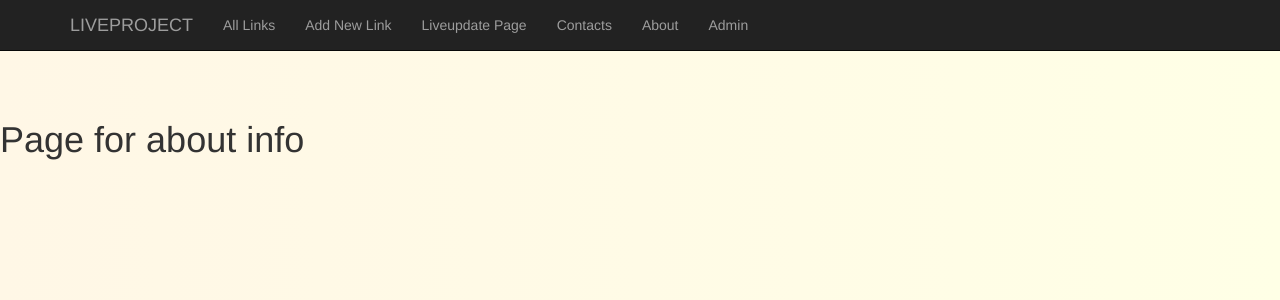
After one commit to HaideiGV/LIVE, a Django app: page /about/ in a window 1280 px wide. The commit adds this page. Shown: the top 300 px of the page. Run offline with Django 3.2, Linux system fonts and the light colour scheme; parts of the project's set-up code (start-up, migrations or seed data) failed here and were passed over; some libraries are stand-ins or nearby versions.

Commit message:
fix search form; add about page; fix some UI

```diff
--- a/liveproject/urls.py
+++ b/liveproject/urls.py
@@ -1,6 +1,6 @@
 from django.contrib import admin
 from django.conf.urls import *
-from liveupdate.views import update, scripts
+from liveupdate.views import update
 import liveupdate.views
 from liveupdate.views import allView
 
@@ -10,8 +10,9 @@ urlpatterns = patterns(
     url(r'^detail/$', update),
     url(r'^admin/', include(admin.site.urls)),
     (r'^updates-after/(?P<id>\d+)/$', liveupdate.views.updates_after),
-    (r'^links/$', liveupdate.views.allLinksPage),
+    (r'^$', liveupdate.views.allLinksPage),
     (r'^send-form/$', liveupdate.views.all_type_input_form),
-    (r'^$', liveupdate.views.new_link),
+    (r'^add-link/$', liveupdate.views.new_link),
+    (r'^about/$', liveupdate.views.about),
     (r'^login/$', liveupdate.views.login_page),
     )
--- /dev/null
+++ b/liveupdate/templates/about.html
@@ -0,0 +1,9 @@
+{% extends "base.html" %}
+
+{% block content %}
+    <h1>
+        <p>
+            Page for about info
+        </p>
+    </h1>
+{% endblock content %}
--- a/liveupdate/templates/base.html
+++ b/liveupdate/templates/base.html
@@ -40,7 +40,8 @@
   {% endblock head %}
   </head>
 
-  <body style="background-color: #6F9E85;">
+  <!--<body style="background-color: #39ac73;">-->
+  <body style="background: linear-gradient(to right, #fff7e6, #ffffe6);">
 
     <nav class="navbar navbar-inverse navbar-fixed-top">
       <div class="container">
@@ -54,10 +55,11 @@
         </div>
         <div id="navbar" class="collapse navbar-collapse">
           <ul class="nav navbar-nav">
-              <li><a href="/links/">All Links</a></li>
-              <li><a href="/">Add New Link</a></li>
+              <li><a href="/">All Links</a></li>
+              <li><a href="/add-link/">Add New Link</a></li>
               <li><a href="/detail/">Liveupdate Page</a></li>
               <li><a href="/send-form/">Contacts</a></li>
+              <li><a href="/about/">About</a></li>
               <li><a href="/admin/">Admin</a></li>
           </ul>
         </div><!--/.nav-collapse -->
--- a/liveupdate/views.py
+++ b/liveupdate/views.py
@@ -8,14 +8,11 @@ import os
 from forms import AllFields, NewLink
 from django.contrib.auth import authenticate, login
 from urlparse import urlparse
+from django.contrib import messages
 
 def update(request):
     object_list = Update.objects.all()
     return render_to_response('update_list.html', {'object_list': object_list})
-
-def scripts(request, name):
-    data = open(os.path.join('static/js',name), 'rb').read()
-    return HttpResponse(data)
 
 def updates_after(request, id):
     response = HttpResponse()
@@ -64,17 +61,22 @@ def login_page(request):
 
 
 def allLinksPage(request):
+    error = []
     category = Category.objects.all()
+    links = Links.objects.all()
     if request.GET.get('search') != None or '':
-        cat_id = Category.objects.get(category=request.GET.get('search'))
-        links_by_cat = Links.objects.filter(category=cat_id)
-        return render(request, "allLinksPage.html", {'links': links_by_cat, 'category': category})
+        try:
+            cat_id = Category.objects.get(category=request.GET.get('search').lower())
+            links_by_cat = Links.objects.filter(category=cat_id)
+        except:
+            error.append("We have not such category. Please try again or send me a letter for add new category.")
+            links_by_cat = Links.objects.all()
+        return render(request, "allLinksPage.html", {'links': links_by_cat, 'category': category, 'error': error})
     elif request.GET.get('category') != None or '':
         cat_id = Category.objects.get(category=request.GET['category'])
         links_by_cat = Links.objects.filter(category=cat_id)
         return render(request, "allLinksPage.html", {'links': links_by_cat, 'category': category})
     else:
-        links = Links.objects.all()
         return render(request,"allLinksPage.html", {'links': links,'category': category})
 
 
@@ -98,3 +100,6 @@ def ajax_update(request):
         request_data = request.POST
         print(request_data)
         return HttpResponse("OK")
+
+def about(request):
+    return render(request, "about.html")
```
Also changed, not shown: liveproject/settings.py (+12 -12 lines), liveupdate/templates/allLinksPage.html (+17 -6 lines), liveupdate/static/images/back1.gif (added), liveupdate/static/images/back1.png (added), liveupdate/static/images/back2.png (added), liveupdate/static/images/back3.png (added).
